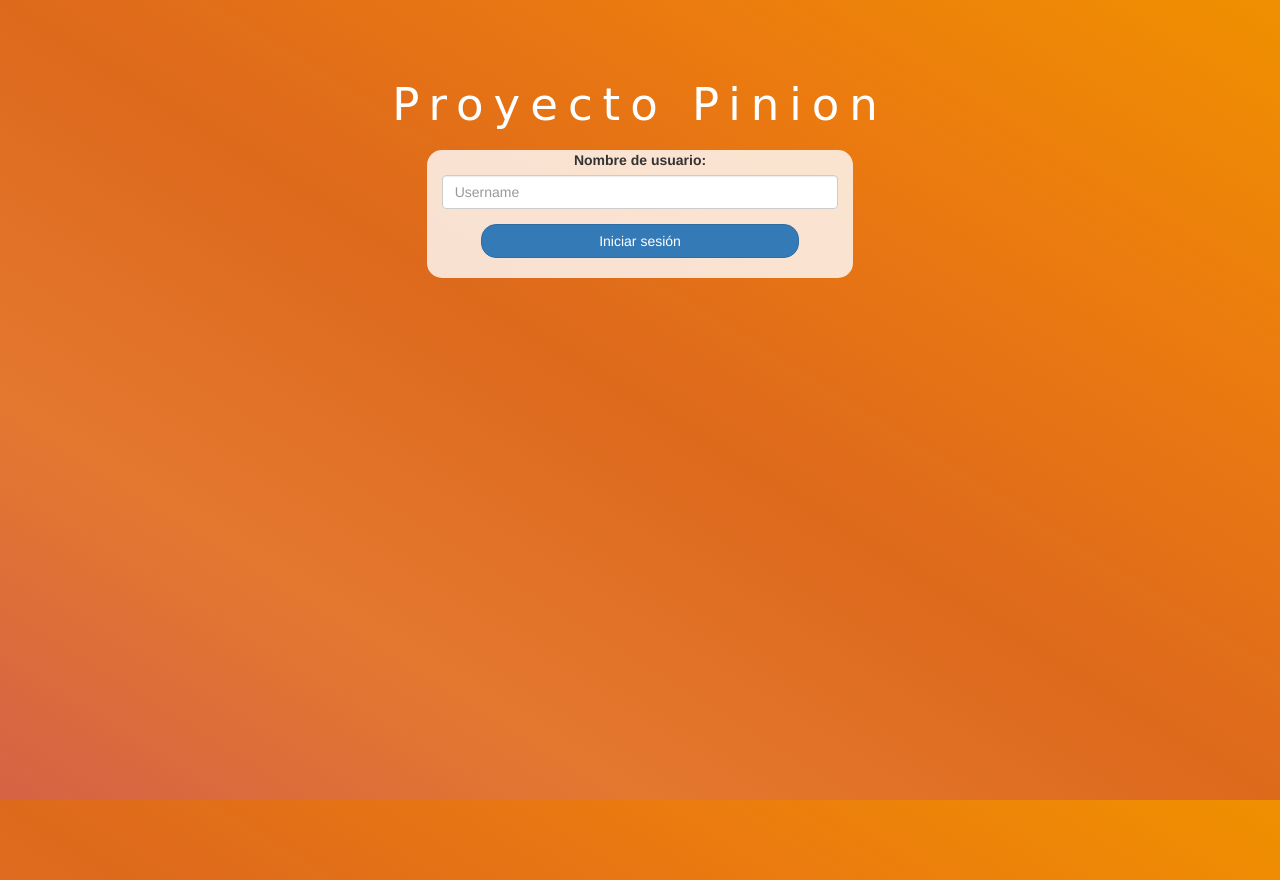
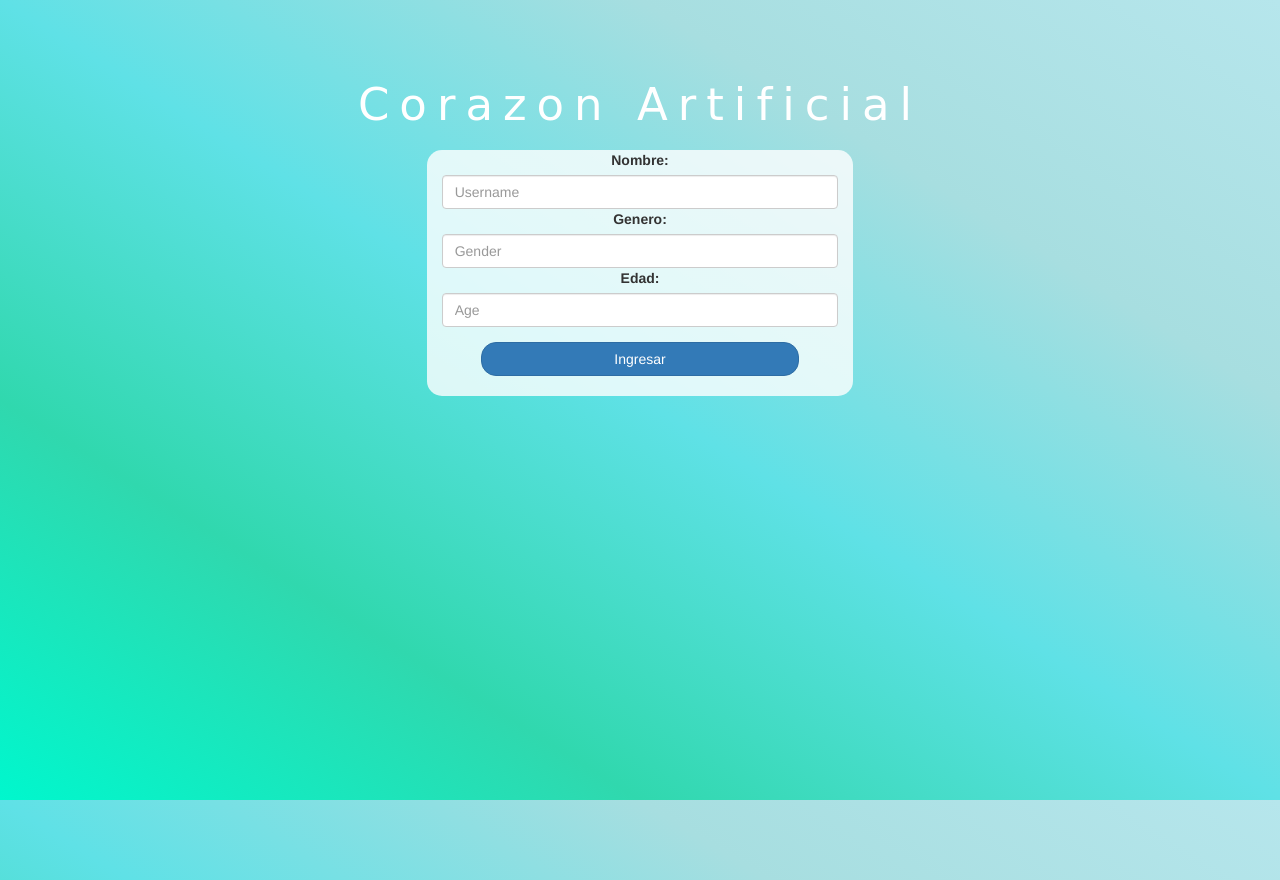
Before and after one commit to saludmental-buena/Corazon-Artificial, a plain HTML site: page index.html in a window 1280 px wide. Drawn offline with nearby package versions, Linux system fonts and the light colour scheme; a web font is replaced by a local one.

Commit message:
Add files via upload
Signed-off-by: saludmental-buena <alexandroterrazasavendano@gmail.com>

```diff
--- a/index.html
+++ b/index.html
@@ -1,6 +1,6 @@
 <html lang="en">
 <head>
-    <title>Proyecto</title>
+    <title>Corazon Artificial</title>
     <link href="https://fonts.googleapis.com/css?family=Yeon+Sung&display=swap" rel="stylesheet">
     <meta name="viewport" content="width=device-width, initial-scale=1">
 
@@ -14,20 +14,26 @@
 <body>
     <center>
         <h1 class="header">
-            Proyecto Pinion <sup>
+            Corazon Artificial <sup>
 
             </sup>
         </h1>
         <div class="col-lg-4 col-md-6 col-sm-6 col-xs-11 login_div">
             <h3></h3>
             <h4></h4>
+            <form id="corazon">
             <div class="form-group">
-                <label>Nombre de usuario:</label>
-<input type="text" id="username" class="form-control" placeholder="Username">
+                <label>Nombre:</label>
+<input type="text" id="username" required class="form-control" placeholder="Username">
+<label>Genero:</label>
+<input type="text" id="username" class="form-control" placeholder="Gender">
+<label>Edad:</label>
+<input type="text" id="username" class="form-control" placeholder="Age">
             </div>
-            <button id="login_button" class="btn btn-primary" onclick="User()">Iniciar sesión</button>
+            <button id="login_button" class="btn btn-primary" onclick="User()">Ingresar</button>
             <br><br>
         </div>
+    </form>
     </center>
 </body>
 </html>
--- a/main.js
+++ b/main.js
@@ -5,3 +5,16 @@ function User(){
 
     window.location = "pinion.html";
 }
+document.getElementById('corazon').addEventListener('submit', function(event) {
+    // Obtener el valor del input
+    const nombreInput = document.getElementById('User');
+
+    // Verificar si el input está vacío
+    if (nombreInput.value.trim() === '') {
+        // Prevenir que el formulario se envíe
+        event.preventDefault();
+
+        // Mostrar un mensaje de advertencia
+        alert('Por favor, rellena el campo de nombre');
+    }
+});
--- a/style.css
+++ b/style.css
@@ -6,7 +6,7 @@ html, body
 
 body
 {
-background-image: linear-gradient(to right top, #d66245, #e4782f, #dd691c, #eb7a10, #f09000);
+background-image: linear-gradient(to right top, #00f7cd, #30d8ae, #5fe1e6, #a7dee0, #b6e6ec);
 }
 
 .header
```
Also changed, not shown: pinion.html (+1 -1 lines), pinion.js (+3 -6 lines).
